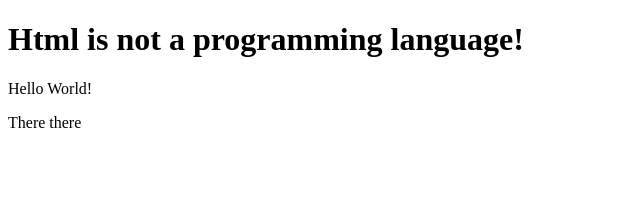
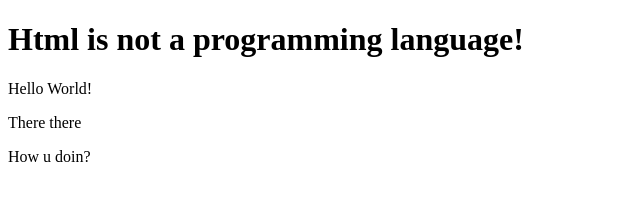
Before and after one commit to Mem0Real/git-practice, a plain HTML site: page index.html in a window 1280 px wide. Shown: the full height of the page, 0-640 px from the left. Drawn offline with Linux system fonts and the light colour scheme.

Commit message:
Added 'how u doin'

```diff
--- a/index.html
+++ b/index.html
@@ -10,5 +10,6 @@
     <h1>Html is not a programming language!</h1>
     <p>Hello World!</p>
     <p>There there</p>
+    <p>How u doin?</p>
   </body>
 </html>
```
